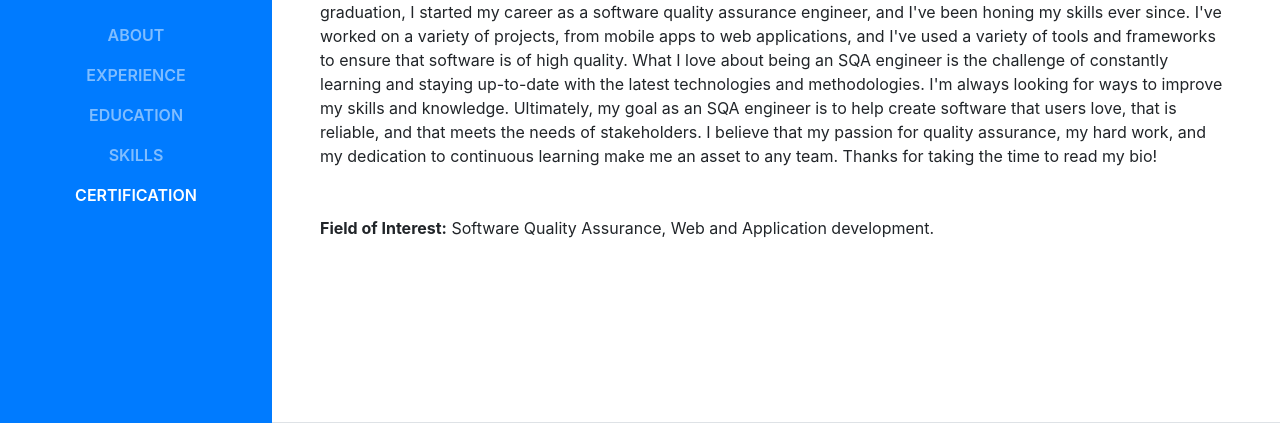
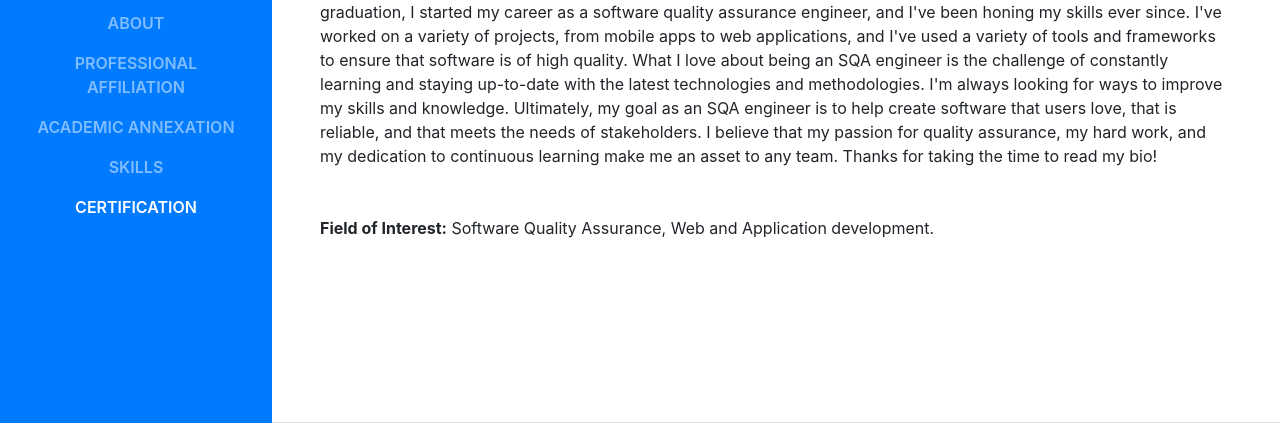
Before and after one commit to fahmee-faiza/fahmee-faiza.github.io, a website with bundled scripts: page index.html in a window 1280 px wide. Shown: the part 377-800 px from the top of the page. Built offline with nearby package versions, Linux system fonts and the light colour scheme; a web font is replaced by a local one.

Commit message:
Update index.html

```diff
--- a/index.html
+++ b/index.html
@@ -53,11 +53,11 @@
           </li>
 
           <li class="nav-item">
-            <a class="nav-link js-scroll-trigger" href="#experience">Experience</a>
+            <a class="nav-link js-scroll-trigger" href="#experience">Professional Affiliation</a>
           </li>
 
           <li class="nav-item">
-            <a class="nav-link js-scroll-trigger" href="#education">Education</a>
+            <a class="nav-link js-scroll-trigger" href="#education">Academic Annexation</a>
           </li>
 
 		      <li class="nav-item">
```
